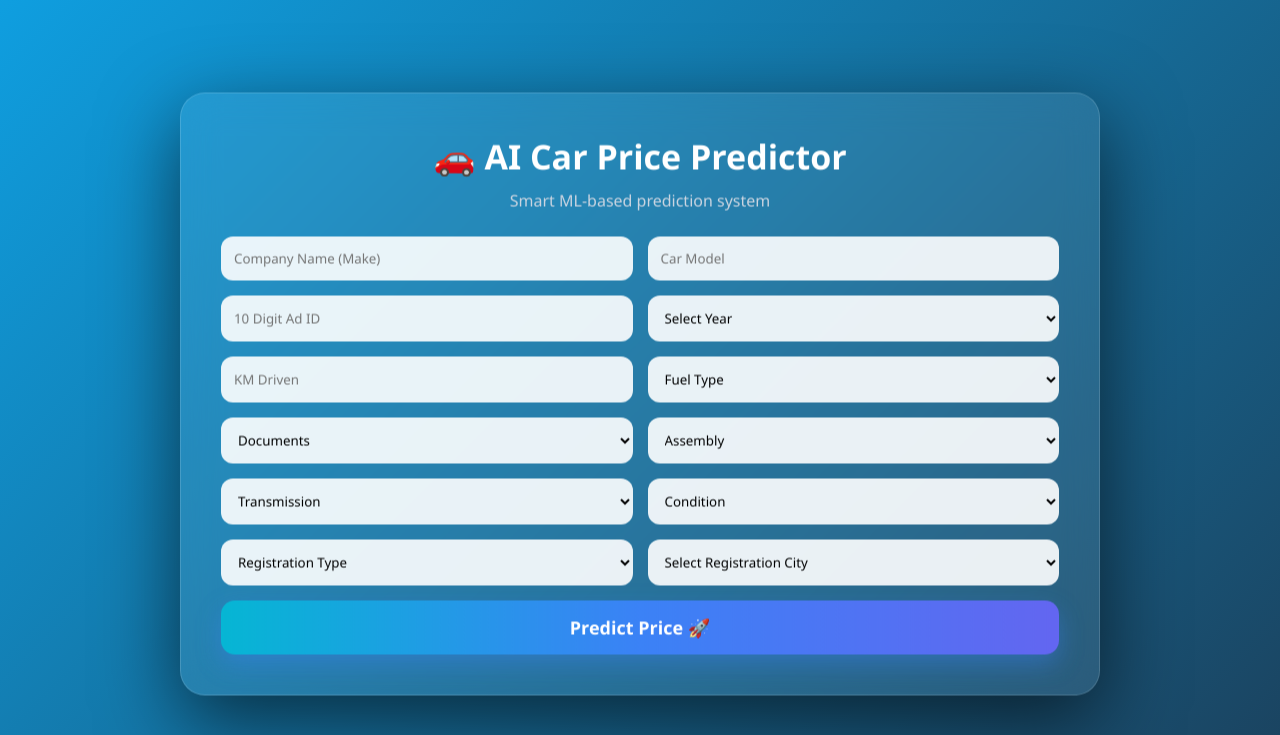
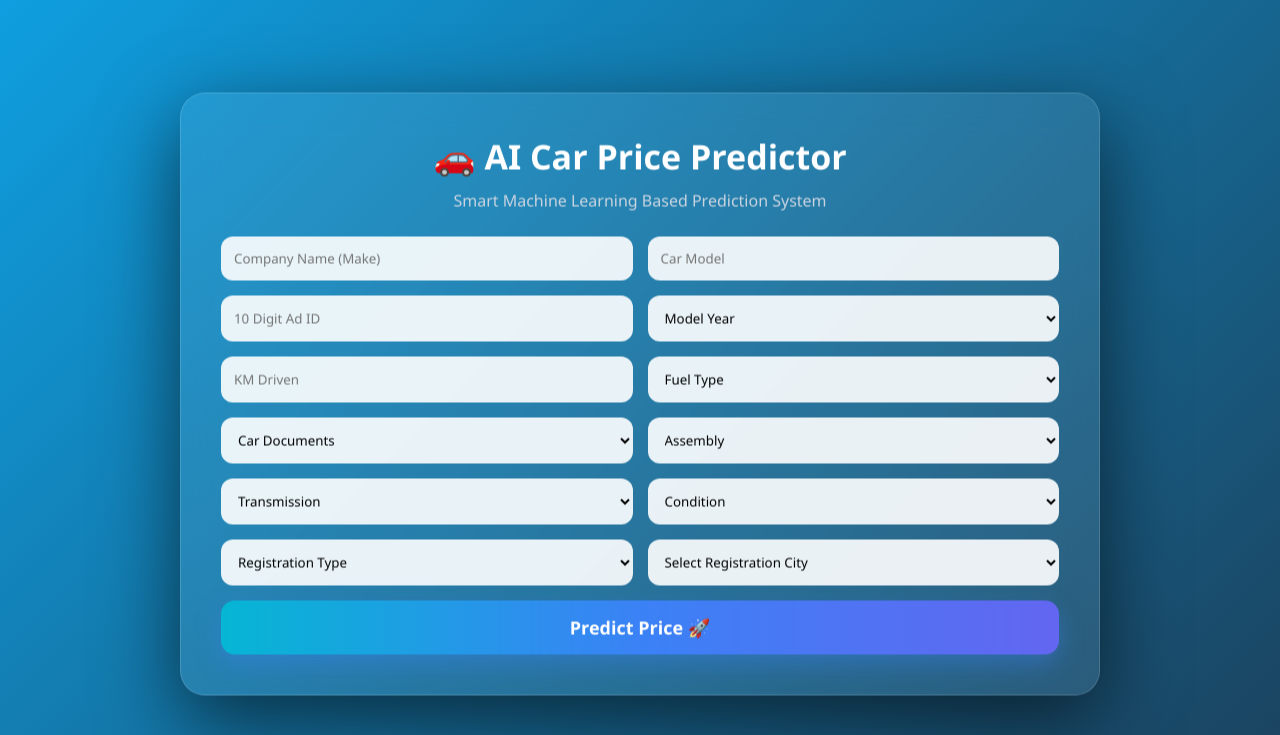
Before and after one commit to sadalaavinshreddy-source/car-price-predictor, a Flask app: page / in a window 1280 px wide. Shown: the top 735 px of the page. Run offline with Flask 3, Linux system fonts and the light colour scheme; parts of the project's set-up code (start-up, migrations or seed data) failed here and were passed over.

Commit message:
Final UI update complete

```diff
--- a/templates/index.html
+++ b/templates/index.html
@@ -13,7 +13,7 @@
 <div class="container">
 
 <h1>🚗 AI Car Price Predictor</h1>
-<p>Smart ML-based prediction system</p>
+<p>Smart Machine Learning Based Prediction System</p>
 
 <form action="/predict" method="POST">
 
@@ -26,9 +26,9 @@
 <!-- Ad ID -->
 <input type="text" name="ad_id" pattern="[0-9]{10}" maxlength="10" placeholder="10 Digit Ad ID" required>
 
-<!-- Year -->
+<!-- Model Year -->
 <select name="year" required>
-<option value="">Select Year</option>
+<option value="">Model Year</option>
 {% for y in range(2026, 1990, -1) %}
 <option value="{{ y }}">{{ y }}</option>
 {% endfor %}
@@ -46,7 +46,7 @@
 
 <!-- Documents -->
 <select name="documents" required>
-<option value="">Documents</option>
+<option value="">Car Documents</option>
 <option value="Original">Original</option>
 <option value="Not Original">Not Original</option>
 </select>
@@ -72,7 +72,7 @@
 <option value="Not Used">Not Used</option>
 </select>
 
-<!-- Registration Type (NEW ADDED) -->
+<!-- Registration Type -->
 <select name="registration_type" id="registration_type" onchange="toggleCity()" required>
 <option value="">Registration Type</option>
 <option value="Registered">Registered</option>
@@ -108,7 +108,6 @@
 
 </div>
 
-<!-- JS LOGIC (ONLY ADDITION) -->
 <script>
 function toggleCity(){
 
```
